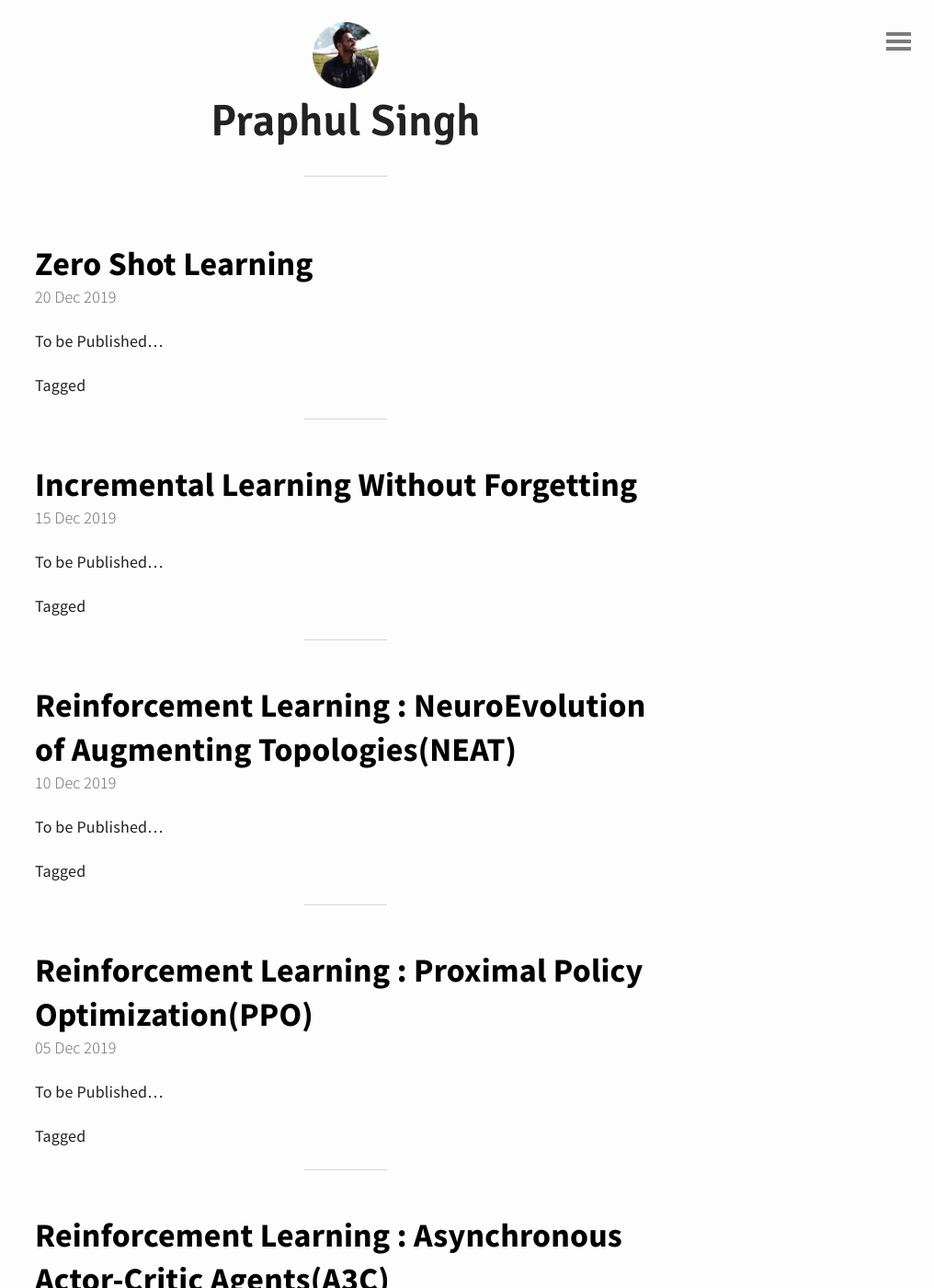
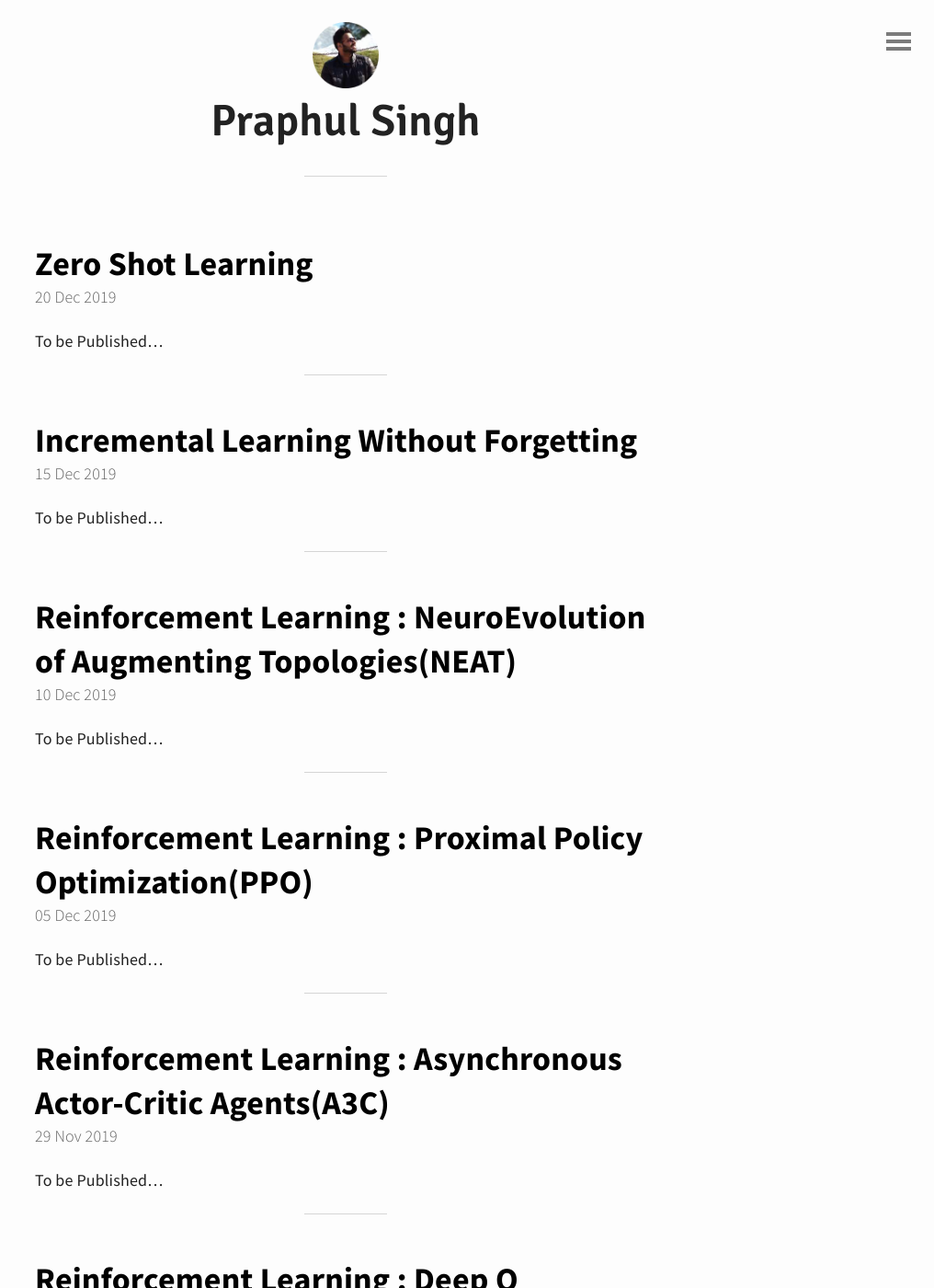
Before and after one commit to spraphul/blog, a Jekyll site: the page built from index.html, in a window 1280 px wide and 1400 px high. Shown: the whole window at 92% size, without its empty margins (264-1280 px from the left). Built offline with Jekyll 4.4.1, drawn with Linux system fonts in a browser that asks for light colours; the list of posts is cut into pages by our own code; some of the changed text lies outside the part shown.

Commit message:
Update index.html

```diff
--- a/index.html
+++ b/index.html
@@ -10,12 +10,6 @@ layout: default
 	  	<h2><a href="{% if site.baseurl == "/" %}{{ post.url }}{% else %}{{ post.url | prepend: site.baseurl }}{% endif %}">{{ post.title }}</a></h2>
 	  	<time datetime="{{ post.date | date_to_xmlschema }}" class="by-line">{{ post.date | date_to_string }}</time>
 	  	<p>{{ post.content | strip_html | truncatewords:50 }}</p>
-		<p>
-			Tagged
-			{% for tag in page.tags %}
-			<a class="post" href="/tag/{{tag}}">#{{tag}}</a>{% unless forloop.last %}, {% endunless %}
-			{% endfor %}
-	       </p>
 	  </li>
 
     {% endfor %}
```
